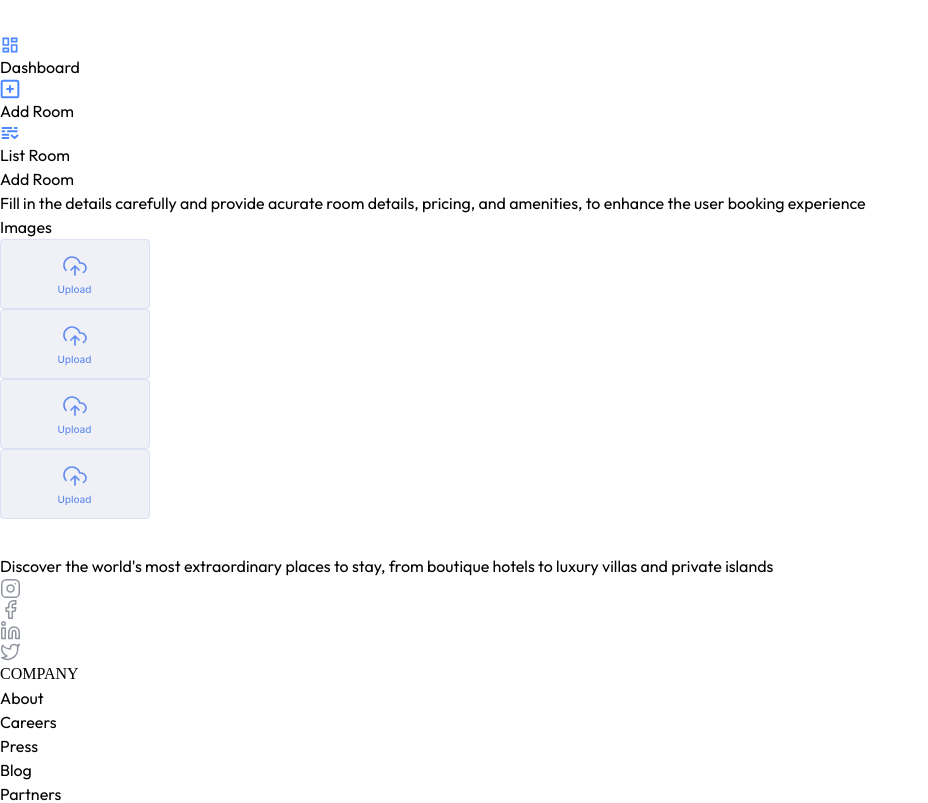
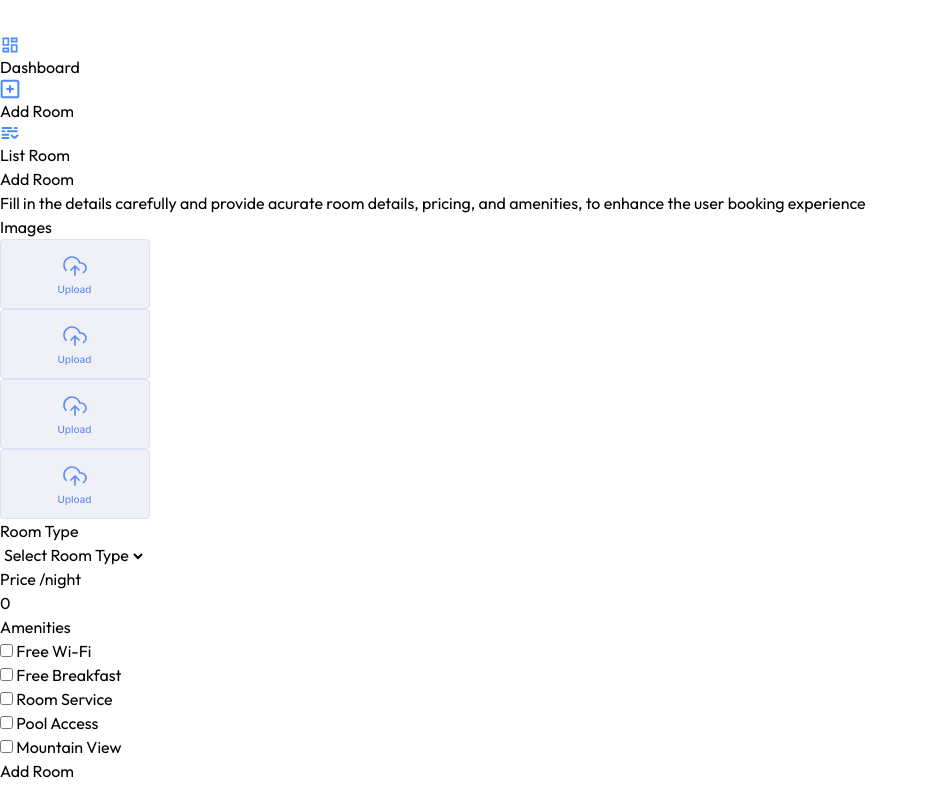
Before and after one commit to maynul69/Shoraikhana-hotel, a React (Vite) app in the folder client/: page /owner/add-room in a window 1280 px wide. Shown: the top 803 px of the page, without its empty margins (0-928 px from the left). Built offline with nearby package versions, Linux system fonts and the light colour scheme; a web font is replaced by a local one.

Commit message:
Add-room Page_Done

```diff
--- a/client/src/assets/assets.js
+++ b/client/src/assets/assets.js
@@ -116,7 +116,7 @@
 // User Dummy Data
 export const userDummyData = {
     "_id": "user_2unqyL4diJFP1E3pIBnasc7w8hP",
-    "username": "Great Stack",
+    "username": "Maynul Hossain",
     "email": "user.greatstack@gmail.com",
     "image": "https://img.clerk.com/eyJ0eXBlIjoicHJveHkiLCJzcmMiOiJodHRwczovL2ltYWdlcy5jbGVyay5kZXYvdXBsb2FkZWQvaW1nXzJ2N2c5YVpSSEFVYVUxbmVYZ2JkSVVuWnFzWSJ9",
     "role": "hotelOwner",
--- a/client/src/pages/hotelOwner/AddRoom.jsx
+++ b/client/src/pages/hotelOwner/AddRoom.jsx
@@ -45,10 +45,74 @@
               }
               alt=""
             />
-            <input type="file" accept="image/*" id={`roomImages${key}`} hidden onChange={e=> setImages({...images, [key]: e.target.files[0]})}/>
+            <input
+              type="file"
+              accept="image/*"
+              id={`roomImages${key}`}
+              hidden
+              onChange={(e) =>
+                setImages({ ...images, [key]: e.target.files[0] })
+              }
+            />
           </label>
         ))}
       </div>
+
+      <div className="w-full flex max-sm:flex-col sm;gap-4 mt-4">
+        <div className="flex-1 max-w-48">
+          <p className="text-gray-800 mt-4">Room Type</p>
+          <select
+            value={inputs.roomType}
+            onChange={(e) => setInputs({ ...inputs, roomType: e.target.value })}
+            className="border opacity-70 border-gray-300 mt-1 rounded p-2 w-full"
+          >
+            <option value="">Select Room Type</option>
+            <option value="Single Bed">Single Bed</option>
+            <option value="Double Bed">Double Bed</option>
+            <option value="Luxury Room">Luxury Room</option>
+            <option value="Family Suite">Family Suite</option>
+          </select>
+        </div>
+        <div>
+          <p className="mt-4 text-gray-800">
+            Price <span className="text-xs">/night</span>{" "}
+          </p>
+          <input
+            type="number"
+            min={0}
+            placeholder="0"
+            className="border border-gray-300 mt-1 rounded p-2 w-24"
+            value={inputs.pricePerNight}
+            onChange={(e) =>
+              setInputs({ ...inputs, pricePerNight: e.target.value })
+            }
+          />
+        </div>
+      </div>
+
+      <p className="text-gray-800 mt-4">Amenities</p>
+      <div className="flex flex-col flex-wrap mt-1 text-gray-400 max-w-sm">
+        {Object.keys(inputs.amenities).map((amenity, index) => (
+          <div key={index}>
+            <input
+              type="checkbox"
+              id={`amenities${index + 1}`}
+              checked={inputs.amenities[amenity]}
+              onChange={() =>
+                setInputs({
+                  ...inputs,
+                  amenities: {
+                    ...inputs.amenities,
+                    [amenity]: !inputs.amenities[amenity],
+                  },
+                })
+              }
+            />
+                <label htmlFor={`amenities${index + 1}`}>     {amenity}</label>
+          </div>
+        ))}
+          </div>
+          <button className='bg-primary text-white px-8 py-2 rounded mt-8 cusor-pointer'>Add Room</button>
     </form>
   );
 }
```
